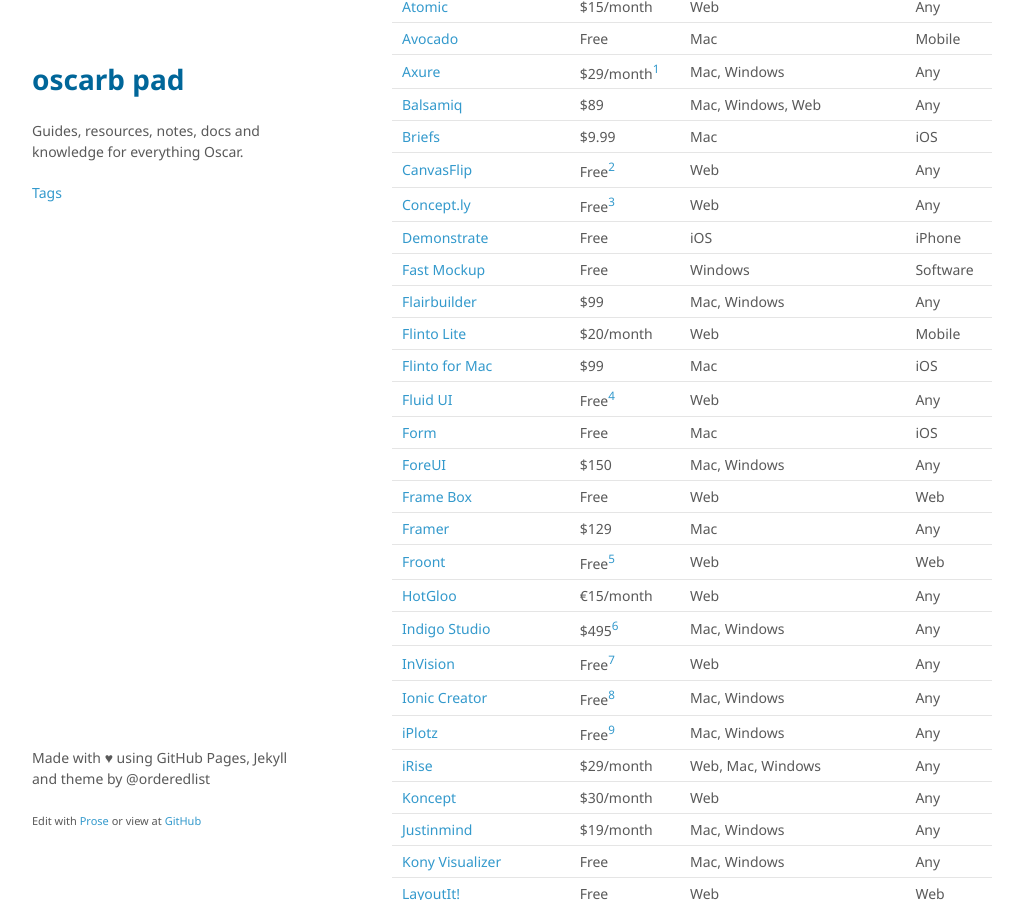
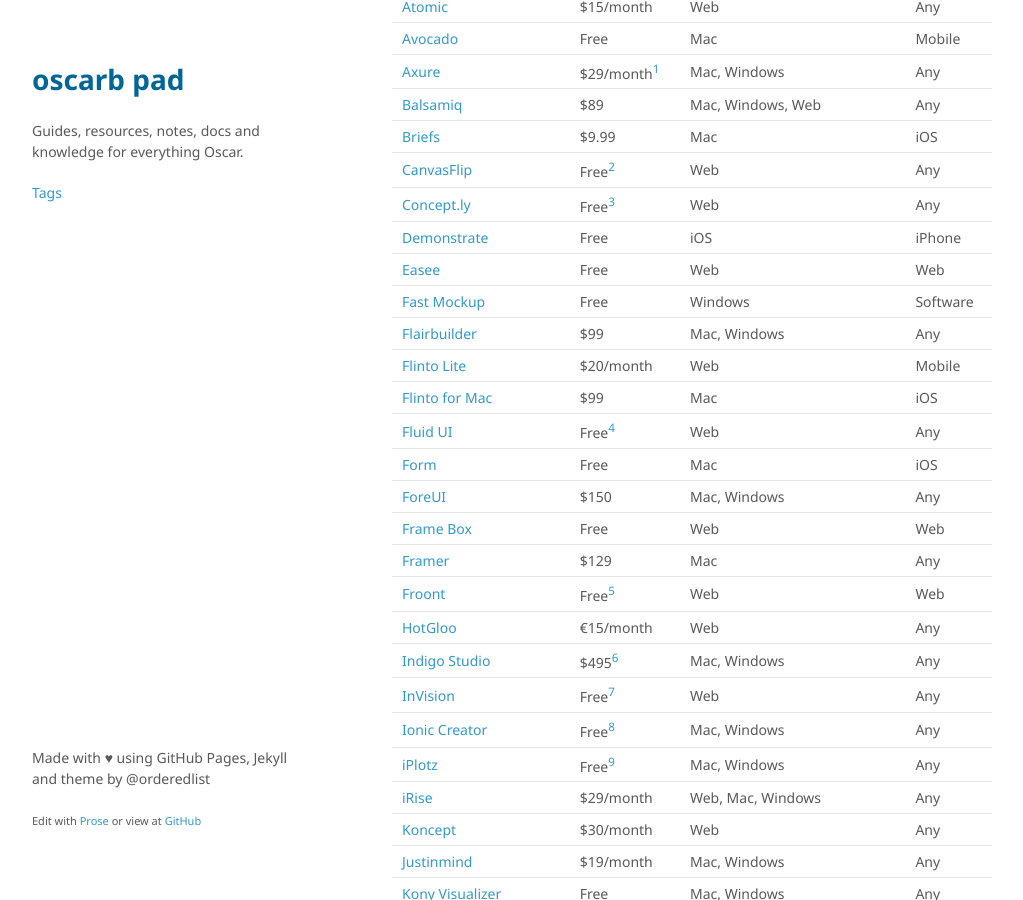
Before and after one commit to oscarb/pad, a Jekyll site: the page built from _docs/prototyping.md, in a window 1280 px wide and 900 px high, scrolled down 307 px. Shown: the whole window, without its empty margins (128-1151 px from the left). Built offline with Jekyll 4.4.1, drawn with Linux system fonts in a browser that asks for light colours; some web fonts are replaced.

Commit message:
Updated prototyping.md

```diff
--- a/_docs/prototyping.md
+++ b/_docs/prototyping.md
@@ -26,6 +26,7 @@ Name | Lowest price | Platform | Protype for
 [CanvasFlip](https://www.canvasflip.com/) | Free[^canvasflip] | Web | Any
 [Concept.ly](http://concept.ly/) | Free[^conceptly] | Web | Any
 [Demonstrate](https://itunes.apple.com/in/app/demonstrate-mobile-prototyping/id726285449) | Free | iOS | iPhone
+[Easee](https://easee.design/) | Free | Web | Web
 [Fast Mockup](https://fast-mockup.com/) | Free | Windows | Software
 [Flairbuilder](http://flairbuilder.com/)  | $99 | Mac, Windows | Any
 [Flinto Lite](https://www.flinto.com/) | $20/month | Web | Mobile
```
